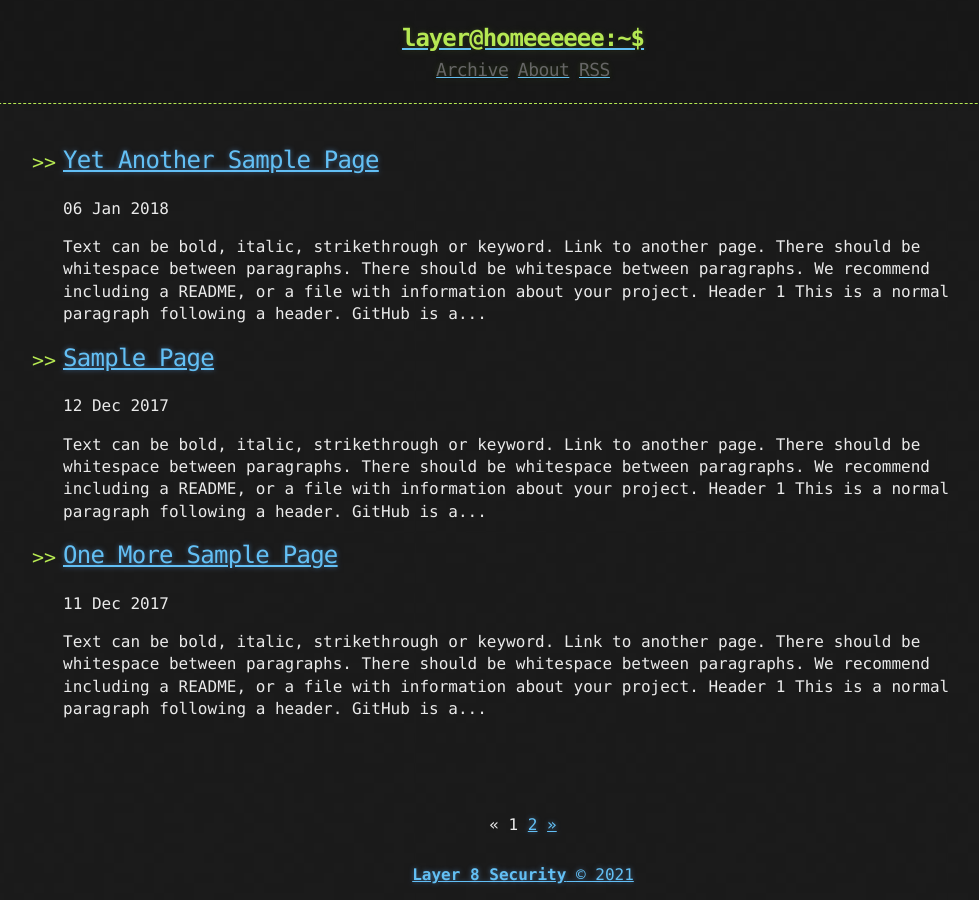
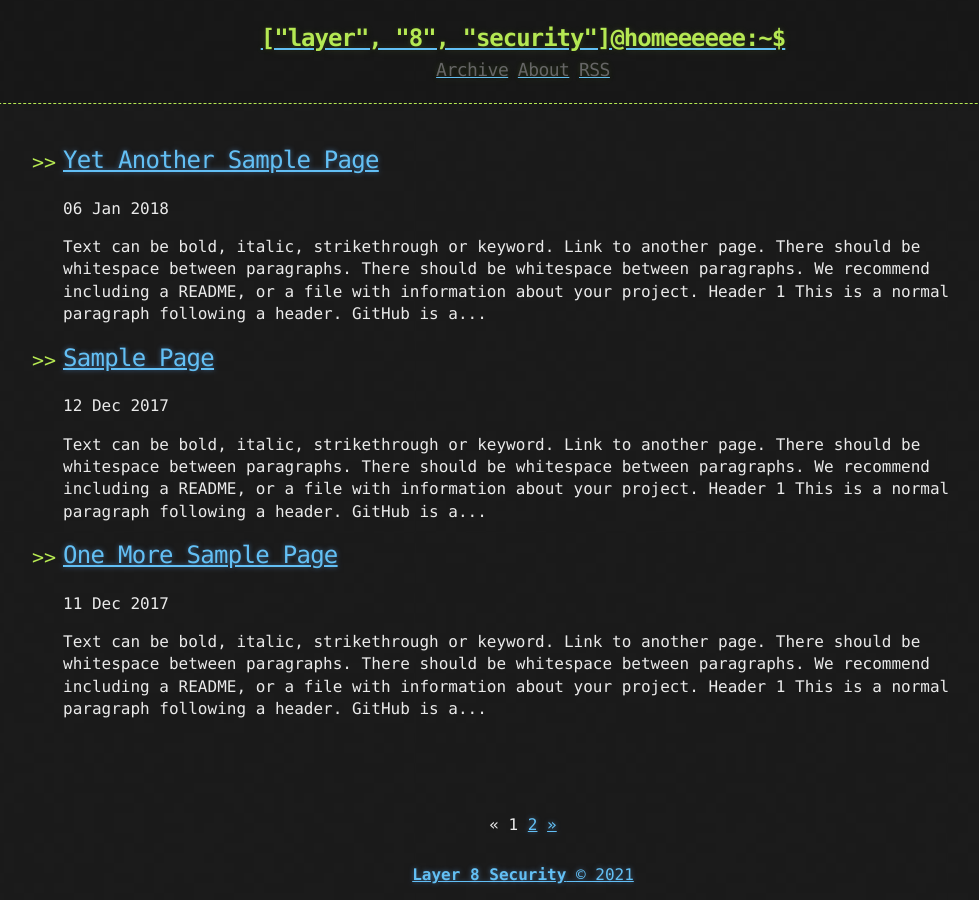
Before and after one commit to Layer8Sec/blog, a Jekyll site: the page built from index.html, in a window 1280 px wide. Shown: the whole page, without its empty margins (117-1096 px from the left). Built offline with Jekyll 4.4.1, drawn with Linux system fonts in a browser that asks for light colours; the list of posts is cut into pages by our own code; part of the change alters nothing that is shown.

```diff
--- a/_includes/header.html
+++ b/_includes/header.html
@@ -2,7 +2,7 @@
   <div>
     <a href="{{ "/" | prepend: site.baseurl | replace: '//', '/' }}">
     {% assign owner_first_name = site.owner | split: " " %}
-    <h1>{{ owner_first_name[0] | downcase }}@homeeeeee:~$</h1>
+    <h1>{{ owner_first_name | downcase }}@homeeeeee:~$</h1>
     </a>
     <div class="header-links">
       {% include links.html %}
```
